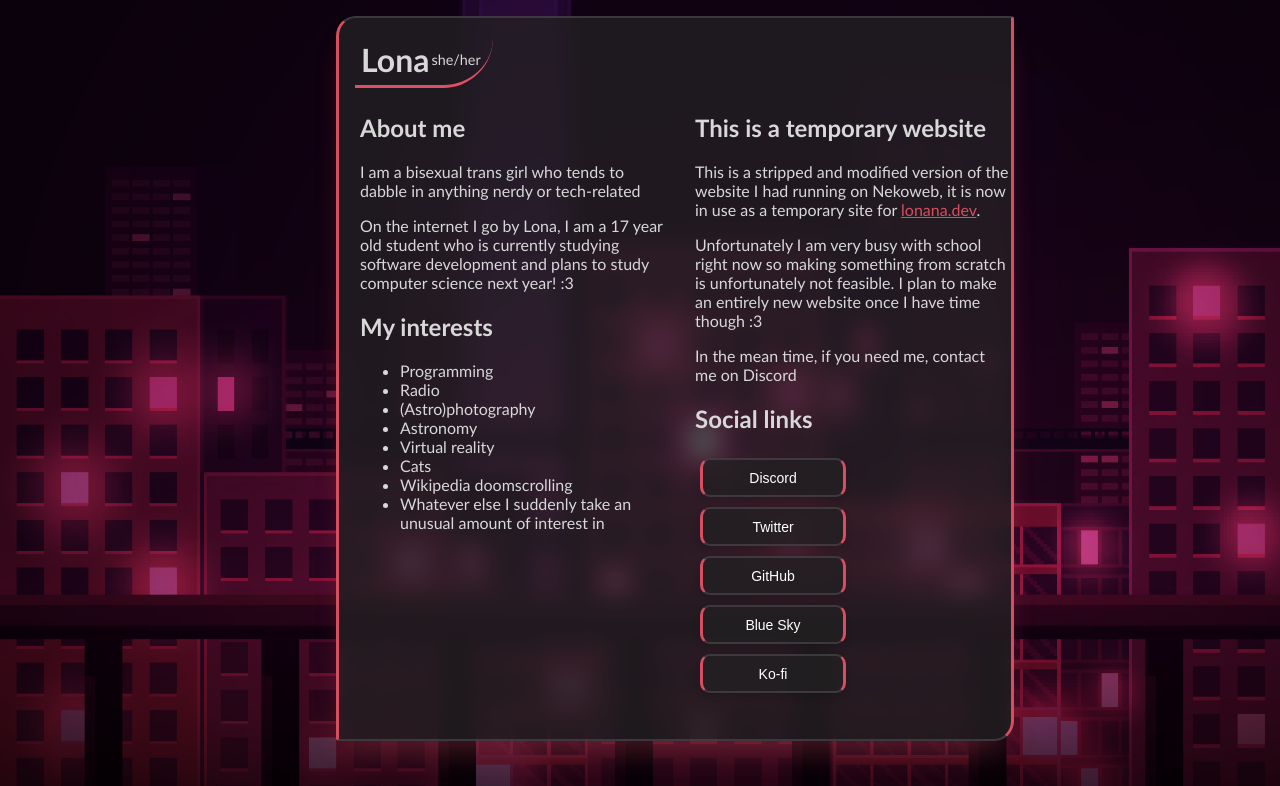
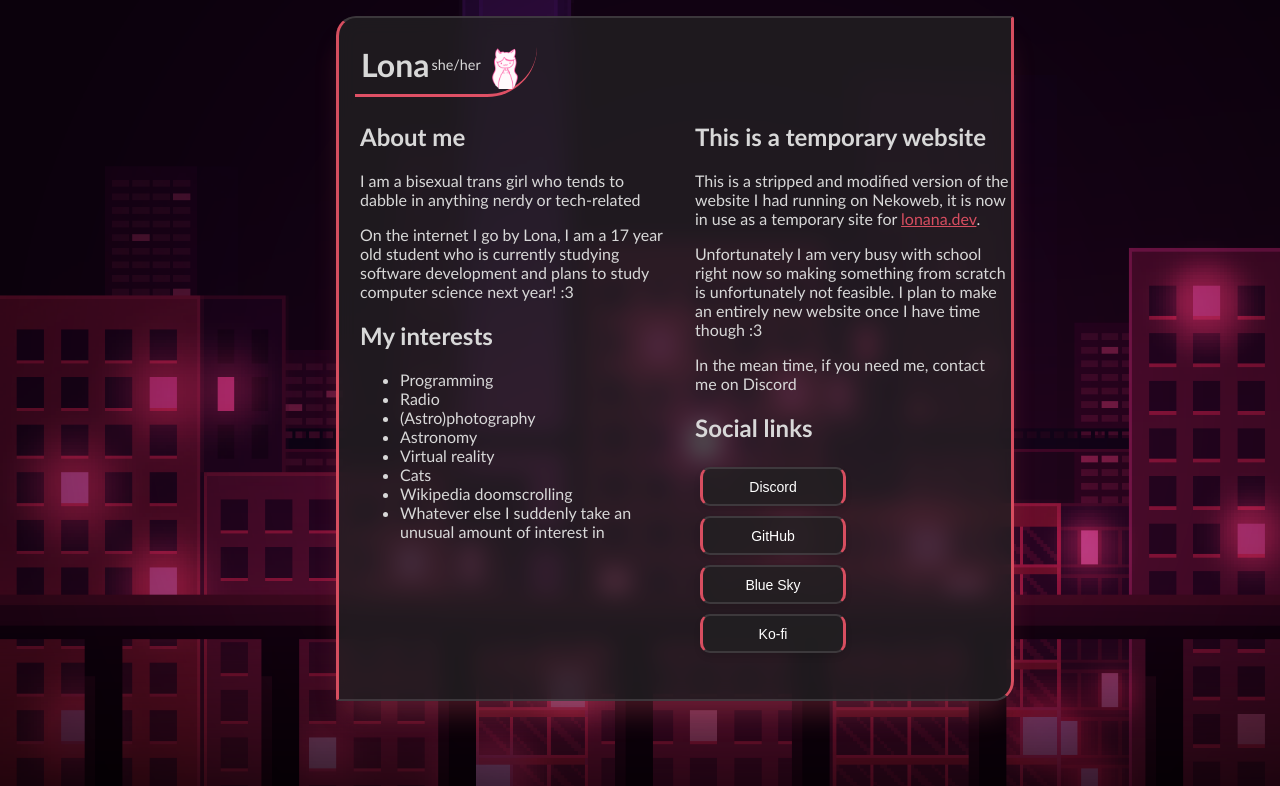
Before and after one commit to Leonaaaaaaa/lonana.dev, a PHP site: page / in a window 1280 px wide. Shown: the top 786 px of the page. Run offline with PHP 8.4, Linux system fonts and the light colour scheme.

Commit message:
added yapona and noscript

```diff
--- a/index.html
+++ b/index.html
@@ -19,7 +19,9 @@
             <div class="title-container">
                 <h1>Lona</h1>
                 <p class="small-text">she/her</p>
+                <img id="yapona" src="images/yapona.gif" alt="Yapping Lona">
             </div>
+            <noscript>you don't need javascript for this but did you know you disabled it :3</noscript>
         </div>
         <div id="content">
             <div class="left">
@@ -52,9 +54,8 @@
                 <div class="link-container">
                     <h2>Social links</h2>
                     <a class="contact-link" target="_blank" rel="noopener noreferrer" href="https://discord.com/users/489786407020134400">Discord</a>
-                    <a class="contact-link" target="_blank" rel="noopener noreferrer" href="https://twitter.com/CatThatGoesPop">Twitter</a>
                     <a class="contact-link" target="_blank" rel="noopener noreferrer" href="https://github.com/Leonaaaaaaa">GitHub</a>
-                    <a class="contact-link" target="_blank" rel="noopener noreferrer" href="https://lonaaaa.bsky.social">Blue Sky</a>
+                    <a class="contact-link" target="_blank" rel="noopener noreferrer" href="https://bsky.app/profile/lonana.dev">Blue Sky</a>
                     <a class="contact-link" target="_blank" rel="noopener noreferrer" href="https://ko-fi.com/lonalayonalonana">Ko-fi</a>
                 </div>
             </div>
--- a/style.css
+++ b/style.css
@@ -44,7 +44,7 @@ main {
     display: flex;
     justify-content: left;
     align-items: center;
-    width: 20%;
+    min-width: 25%;
     padding: 5px;
     border-bottom-right-radius: 50px;
     border-bottom: 3px solid #df5065;
@@ -66,6 +66,13 @@ h1 {
     grid-template-columns: 50% 50%;
     gap: 20px;
 }
+
+#yapona {
+  width: 50px;
+  height: 50px;
+}
+
+
 
 .left {
     grid-column: 1;
```
